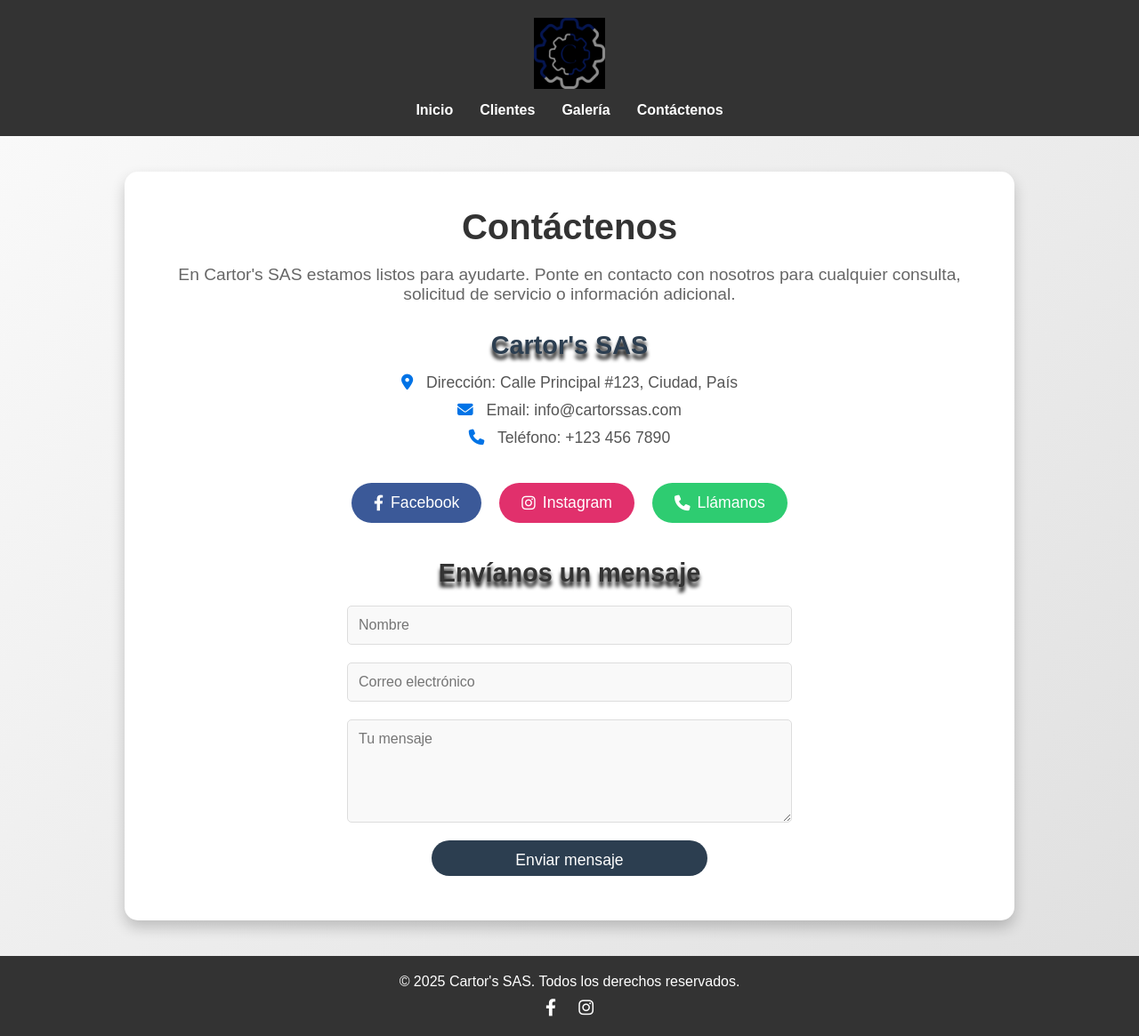
After one commit to mapachogithub/cartors_web, a PHP site: page /contactenos.html in a window 1280 px wide. The commit adds this page. Shown: the whole page at 89% size. Run offline with PHP 8.4, Linux system fonts and the light colour scheme.

Commit message:
cambios importantes
se convirtió index a html, se agregó contáctenos.

```diff
--- /dev/null
+++ b/contactenos.html
@@ -0,0 +1,81 @@
+<! asfalt lang="es">
+<head>
+    <meta charset="UTF-8">
+    <meta name="viewport" content="width=device-width, initial-scale=1.0">
+    <title>Contáctenos - Cartor's SAS</title>
+    <link rel="stylesheet" href="https://cdnjs.cloudflare.com/ajax/libs/font-awesome/6.4.2/css/all.min.css" integrity="sha512-z3gLpd7yknf1YoNbCzqRKc4qyor8gaKU1qmn+CShxbuBusANI9QpRohGBreCFkKxLhei6S9CQXFEbbKuqLg0DA==" crossorigin="anonymous" referrerpolicy="no-referrer" />
+    <link rel="stylesheet" href="css/styles.css">
+</head>
+<body>
+    <!-- Header -->
+    <header>
+        <div class="logo">
+            <img src="images/logo.png" alt="Cartor's SAS">
+        </div>
+        <nav>
+            <ul>
+                <li><a href="index.html">Inicio</a></li>
+                <li><a href="clientes/registro.php">Clientes</a></li>
+                <li><a href="galeria.php">Galería</a></li>
+                <li><a href="contactenos.html">Contáctenos</a></li>
+            </ul>
+        </nav>
+    </header>
+
+    <!-- Sección principal de contacto -->
+    <section class="contact-section">
+        <div class="contact-container">
+            <h1>Contáctenos</h1>
+            <p>En Cartor's SAS estamos listos para ayudarte. Ponte en contacto con nosotros para cualquier consulta, solicitud de servicio o información adicional.</p>
+
+            <!-- Información de la empresa -->
+            <div class="contact-info">
+                <h2>Cartor's SAS</h2>
+                <p><i class="fas fa-map-marker-alt"></i> Dirección: Calle Principal #123, Ciudad, País</p>
+                <p><i class="fas fa-envelope"></i> Email: info@cartorssas.com</p>
+                <p><i class="fas fa-phone"></i> Teléfono: +123 456 7890</p>
+            </div>
+
+            <!-- Botones de redes sociales y llamada -->
+            <div class="contact-buttons">
+                <a href="#" class="social-btn facebook-btn">
+                    <i class="fab fa-facebook-f"></i> Facebook
+                    <!-- Editar aquí la red social Facebook -->
+                </a>
+                <a href="#" class="social-btn instagram-btn">
+                    <i class="fab fa-instagram"></i> Instagram
+                    <!-- Editar aquí la red social Instagram -->
+                </a>
+                <a href="tel:+1234567890" class="call-btn">
+                    <i class="fas fa-phone"></i> Llámanos
+                    <!-- Editar aquí el link de llamada, formato: tel:+código_país_número -->
+                </a>
+            </div>
+
+            <!-- Formulario de contacto -->
+            <form class="contact-form">
+                <h2>Envíanos un mensaje</h2>
+                <div class="form-group">
+                    <input type="text" id="nombre" name="nombre" placeholder="Nombre" required>
+                </div>
+                <div class="form-group">
+                    <input type="email" id="email" name="email" placeholder="Correo electrónico" required>
+                </div>
+                <div class="form-group">
+                    <textarea id="mensaje" name="mensaje" placeholder="Tu mensaje" rows="5" required></textarea>
+                </div>
+                <button type="submit">Enviar mensaje</button>
+            </form>
+        </div>
+    </section>
+
+    <!-- Footer -->
+    <footer>
+        <p>© 2025 Cartor's SAS. Todos los derechos reservados.</p>
+        <div class="social-icons">
+            <a href="#" aria-label="Facebook"><i class="fab fa-facebook-f"></i> <!-- Editar aquí la red social Facebook --></a>
+            <a href="#" aria-label="Instagram"><i class="fab fa-instagram"></i> <!-- Editar aquí la red social Instagram --></a>
+        </div>
+    </footer>
+</body>
+</html>
--- a/css/styles.css
+++ b/css/styles.css
@@ -215,6 +215,12 @@ nav ul li a:hover {
     transform: scale(1.05);
 }
 
+/* Estilo específico para imágenes de index.html */
+.index-image {
+    background: none; /* Asegura que no hereden un fondo no deseado */
+    /* Si quieres un fondo específico, puedes definirlo aquí, como: background-color: #fff; */
+}
+
 /* Galería (galeria.php) */
 .gallery {
     display: grid;
@@ -294,6 +300,7 @@ nav ul li a:hover {
     cursor: pointer;
     box-shadow: 0 4px 8px rgba(0, 0, 0, 0.2);
     z-index: 1000;
+    text-decoration: none; /* Añadido para el enlace */
 }
 
 .login-btn:hover {
@@ -376,3 +383,314 @@ footer .social-icons a {
 footer .social-icons a:hover {
     color: #0073e6;
 }
+
+/* ----------------------------------------------------------------------
+loginstarpage.html styles */
+
+/* Importar la fuente Poppins */
+@import url('https://fonts.googleapis.com/css2?family=Poppins:wght@500;600;800&display=swap');
+
+/* Estilos generales */
+*,
+*::after,
+*::before {
+    box-sizing: border-box;
+}
+
+* {
+    margin: 0;
+    padding: 0;
+    font-family: 'Poppins', sans-serif;
+}
+
+a {
+    text-decoration: none;
+    color: white;
+}
+
+a::after {
+    content: "";
+}
+
+a:hover::after {
+    display: block;
+    border: 1px solid white;
+    animation: under-line .5s ease-in-out 1;
+}
+
+@keyframes under-line {
+    0% {
+        width: 0%;
+    }
+    100% {
+        width: 100%;
+    }
+}
+
+/* Sección de login */
+.login-section {
+    min-height: 100vh;
+    display: flex;
+    justify-content: center;
+    align-items: center;
+    background: url('../images/wallpaperdarkindistries.jpg') center;
+    background-size: cover;
+    color: #fff;
+}
+
+.login-container {
+    height: 450px;
+    width: 400px;
+    display: flex;
+    justify-content: center;
+    align-items: center;
+    flex-direction: column;
+    backdrop-filter: blur(5px);
+    border: 1px solid white;
+    border-radius: 20px;
+}
+
+h2 {
+    font-size: 1.75em;
+    margin: 0 0 20px;
+    filter: drop-shadow(0 6px 2px black);
+}
+
+.input-box {
+    position: relative;
+    border-bottom: 2px solid white;
+    margin: 30px 0;
+    width: 310px;
+}
+
+.input-box label {
+    position: absolute;
+    top: 50%;
+    left: 5px;
+    transform: translateY(-50%);
+    pointer-events: none;
+    font-size: 1em;
+    transition: .5s;
+    color: #fff; /* Añadido para visibilidad */
+}
+
+.input-box input:valid ~ label,
+.input-box input:focus ~ label {
+    top: -5px;
+}
+
+.input-box input {
+    background: transparent;
+    border: none;
+    outline: none;
+    color: white;
+    width: 100%;
+    height: 50px;
+    font-size: 1em;
+    padding: 0 40px 0 5px;
+}
+
+.input-box .icon {
+    position: absolute;
+    right: 8px;
+    font-size: 1.4em;
+    line-height: 45px;
+    color: #fff; /* Añadido para visibilidad */
+}
+
+.remember-forgot {
+    display: flex;
+    justify-content: space-between;
+    width: 310px;
+    margin: 0 0 20px;
+}
+
+button {
+    height: 40px;
+    width: 310px;
+    border-radius: 20px;
+    margin: 0 0 10px;
+    outline: none;
+    border: none;
+    background: white;
+    color: black;
+    transition: .3s;
+    cursor: pointer; /* Añadido para mejor UX */
+}
+
+button:hover {
+    background-color: rgba(255, 255, 255, .8);
+}
+
+.create-account {
+    margin: 12px 0 0 0;
+}
+
+@media screen and (max-width: 360px) {
+    .login-container {
+        width: 100%;
+        height: 100vh;
+        border: none;
+        border-radius: 0; /* Corregido de 'none' a '0' */
+    }
+}
+
+
+/* ---------------------------------------------------------------------
+contactenos.html estilos */
+
+/* Estilos para contactenos.html */
+.contact-section {
+    min-height: 100vh;
+    display: flex;
+    justify-content: center;
+    align-items: center;
+    background: linear-gradient(135deg, #f9f9f9, #e0e0e0);
+    padding: 40px 20px;
+}
+
+.contact-container {
+    max-width: 1000px;
+    width: 100%;
+    background: #fff;
+    border-radius: 15px;
+    box-shadow: 0 8px 16px rgba(0, 0, 0, 0.2);
+    padding: 40px;
+    text-align: center;
+}
+
+.contact-container h1 {
+    font-size: 2.5rem;
+    color: #333;
+    margin-bottom: 20px;
+    font-family: 'Arial', sans-serif;
+}
+
+.contact-container p {
+    font-size: 1.2rem;
+    color: #666;
+    margin-bottom: 30px;
+}
+
+.contact-info {
+    margin-bottom: 40px;
+}
+
+.contact-info h2 {
+    font-size: 1.8rem;
+    color: #2c3e50;
+    margin-bottom: 15px;
+}
+
+.contact-info p {
+    font-size: 1.1rem;
+    color: #555;
+    margin: 10px 0;
+}
+
+.contact-info p i {
+    margin-right: 10px;
+    color: #0073e6;
+}
+
+.contact-buttons {
+    display: flex;
+    justify-content: center;
+    gap: 20px;
+    margin-bottom: 40px;
+}
+
+.social-btn, .call-btn {
+    display: inline-flex;
+    align-items: center;
+    padding: 12px 25px;
+    border-radius: 25px;
+    text-decoration: none;
+    font-size: 1.1rem;
+    color: #fff;
+    transition: transform 0.3s ease, box-shadow 0.3s ease;
+}
+
+.social-btn i, .call-btn i {
+    margin-right: 8px;
+}
+
+.facebook-btn {
+    background: #3b5998;
+}
+
+.facebook-btn:hover {
+    background: #2d4373;
+    transform: translateY(-3px);
+    box-shadow: 0 4px 8px rgba(0, 0, 0, 0.2);
+}
+
+.instagram-btn {
+    background: #e1306c;
+}
+
+.instagram-btn:hover {
+    background: #b9255b;
+    transform: translateY(-3px);
+    box-shadow: 0 4px 8px rgba(0, 0, 0, 0.2);
+}
+
+.call-btn {
+    background: #2ecc71;
+}
+
+.call-btn:hover {
+    background: #27ae60;
+    transform: translateY(-3px);
+    box-shadow: 0 4px 8px rgba(0, 0, 0, 0.2);
+}
+
+.contact-form h2 {
+    font-size: 1.8rem;
+    color: #333;
+    margin-bottom: 20px;
+}
+
+.form-group {
+    margin-bottom: 20px;
+}
+
+.form-group input,
+.form-group textarea {
+    width: 100%;
+    max-width: 500px;
+    padding: 12px;
+    border: 1px solid #ddd;
+    border-radius: 5px;
+    font-size: 1rem;
+    color: #333;
+    background: #f9f9f9;
+    transition: border-color 0.3s ease;
+}
+
+.form-group input:focus,
+.form-group textarea:focus {
+    border-color: #0073e6;
+    outline: none;
+}
+
+.form-group textarea {
+    resize: vertical;
+}
+
+.contact-form button {
+    padding: 12px 30px;
+    background: #2c3e50;
+    color: #fff;
+    border: none;
+    border-radius: 25px;
+    font-size: 1.1rem;
+    cursor: pointer;
+    transition: background 0.3s ease, transform 0.3s ease;
+}
+
+.contact-form button:hover {
+    background: #34495e;
+    transform: translateY(-3px);
+    box-shadow: 0 4px 8px rgba(0, 0, 0, 0.2);
+}
```
Also changed, not shown: index.html (renamed from index.php, +13 -36 lines), loginstarpage.html (added, +54 -0 lines), images/loginwallpaper.jpeg (added), images/wallpaperdarkindistries.jpg (added).
